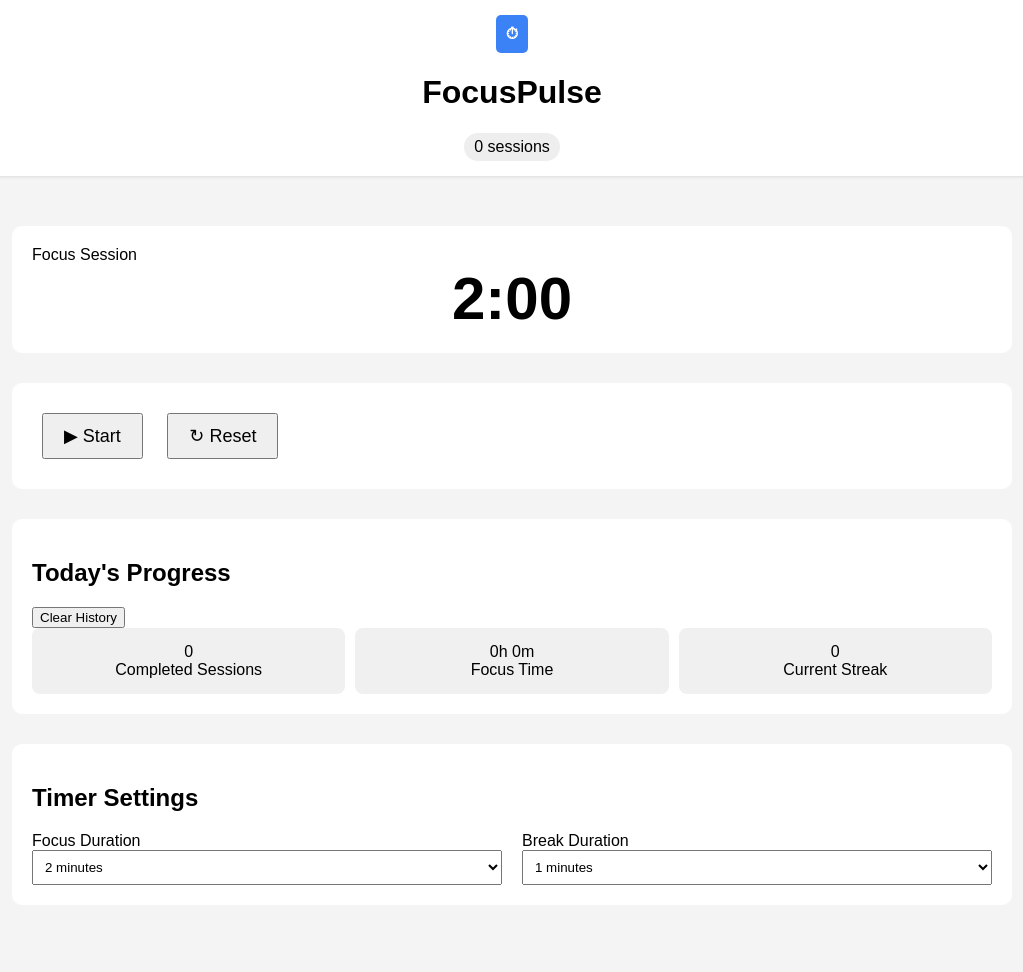
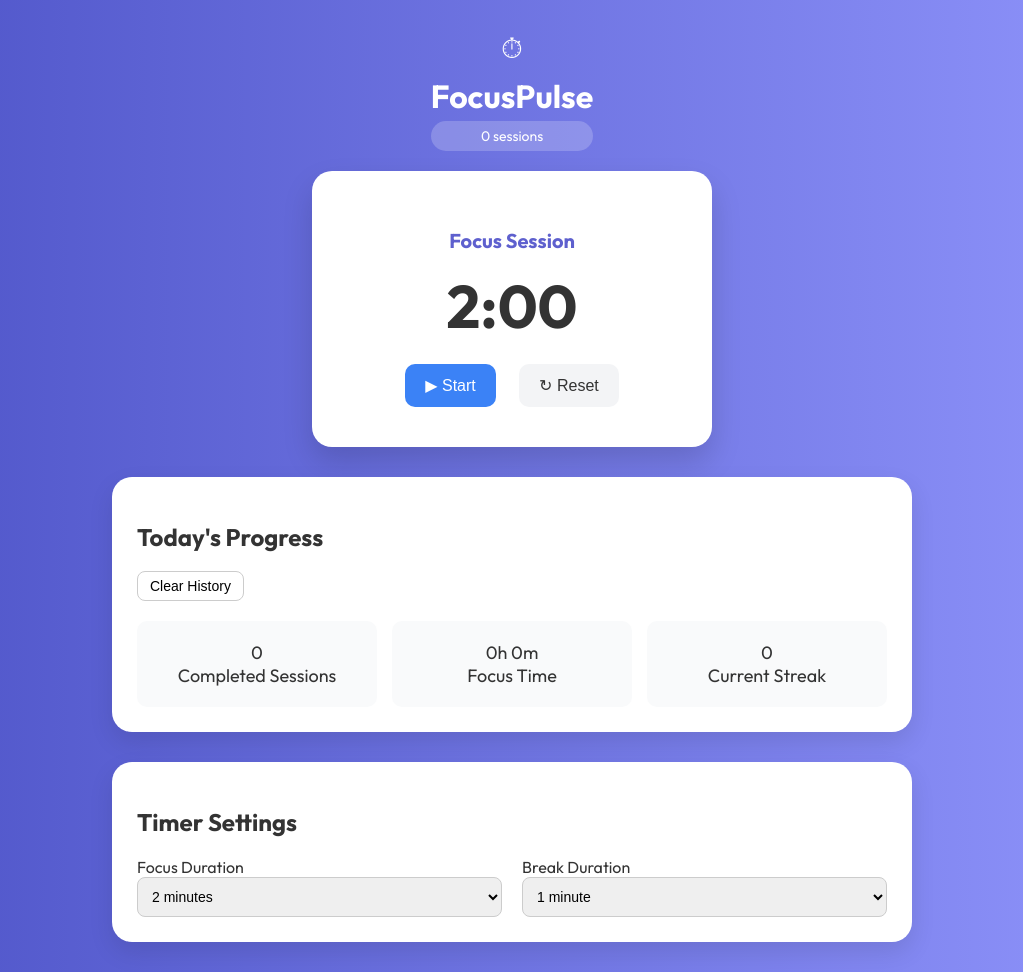
Before and after one commit to stevenlin0/csc325capstoneproject, a plain HTML site: page Stopwatch.html in a window 1280 px wide. Shown: the whole page, without its empty margins (128-1151 px from the left). Drawn offline with Linux system fonts and the light colour scheme.

Commit message:
Implemented login and signup pages with localStorage support. Redesigned stopwatch UI with modern styling and interactive layout.

```diff
--- a/Stopwatch.html
+++ b/Stopwatch.html
@@ -1,117 +1,171 @@
 <!DOCTYPE html>
 <html lang="en">
 <head>
-  <meta charset="UTF-8">
-  <meta name="viewport" content="width=device-width, initial-scale=1.0">
+  <meta charset="UTF-8" />
+  <meta name="viewport" content="width=device-width, initial-scale=1.0"/>
   <title>FocusPulse</title>
+  <link href="https://fonts.googleapis.com/css2?family=Outfit:wght@400;600;700&display=swap" rel="stylesheet" />
   <style>
-    body {
-      font-family: Arial, sans-serif;
-      background: #f4f4f4;
-      margin: 0;
-      padding: 0;
+    * {
+      box-sizing: border-box;
     }
 
-    header, footer {
-      background: white;
-      padding: 15px;
-      text-align: center;
-      box-shadow: 0 1px 3px rgba(0,0,0,0.1);
+    body {
+      margin: 0;
+      font-family: 'Outfit', sans-serif;
+      background: linear-gradient(to right, #4e54c8, #8f94fb);
+      color: #333;
+      display: flex;
+      flex-direction: column;
+      align-items: center;
+      padding: 30px;
     }
 
-    .container {
-      max-width: 1000px;
-      margin: auto;
-      padding: 20px;
+    header {
+      text-align: center;
+      color: #fff;
+      margin-bottom: 20px;
     }
 
-    .logo-icon {
-      background: #3b82f6;
-      color: #fff;
-      display: inline-block;
-      padding: 10px;
-      border-radius: 5px;
-      font-weight: bold;
+    header h1 {
+      font-size: 32px;
+      margin: 10px 0 5px;
     }
 
     .session-badge {
-      background: #eee;
-      display: inline-block;
-      padding: 5px 10px;
-      border-radius: 9999px;
+      background: rgba(255,255,255,0.2);
+      padding: 6px 16px;
+      border-radius: 999px;
+      font-size: 14px;
+      color: #fff;
+      font-weight: 500;
     }
 
-    .timer-section, .controls, .progress-section, .settings-section {
-      margin: 30px 0;
+    .timer-section {
       background: white;
-      padding: 20px;
-      border-radius: 10px;
+      padding: 40px 30px;
+      border-radius: 20px;
+      text-align: center;
+      width: 100%;
+      max-width: 400px;
+      box-shadow: 0 15px 30px rgba(0,0,0,0.15);
+    }
+
+    .timer-section h2 {
+      font-size: 20px;
+      color: #5e60ce;
+      margin-bottom: 15px;
     }
 
     .timer {
       font-size: 60px;
       font-weight: bold;
-      text-align: center;
+      color: #333;
+      margin-bottom: 20px;
     }
 
     .controls button {
-      padding: 10px 20px;
-      margin: 10px;
-      font-size: 18px;
+      padding: 12px 20px;
+      font-size: 16px;
+      border: none;
+      border-radius: 10px;
+      cursor: pointer;
+      margin: 0 10px;
+      transition: 0.3s;
+    }
+
+    .start-btn {
+      background-color: #3b82f6;
+      color: #fff;
+    }
+
+    .reset-btn {
+      background-color: #f3f4f6;
+      color: #333;
+    }
+
+    .controls button:hover {
+      transform: translateY(-2px);
+    }
+
+    .section-box {
+      background: white;
+      padding: 25px;
+      border-radius: 20px;
+      width: 100%;
+      max-width: 800px;
+      margin-top: 30px;
+      box-shadow: 0 10px 25px rgba(0,0,0,0.1);
     }
 
     .progress-grid {
       display: flex;
-      gap: 10px;
       justify-content: space-around;
+      text-align: center;
+      margin-top: 20px;
+      gap: 15px;
       flex-wrap: wrap;
     }
 
     .progress-card {
-      background: #f0f0f0;
-      padding: 15px;
+      background: #f9fafb;
+      padding: 20px;
+      border-radius: 10px;
+      flex: 1 1 200px;
+      font-size: 18px;
+    }
+
+    select {
+      padding: 10px;
+      width: 100%;
       border-radius: 8px;
-      flex: 1 1 200px;
-      text-align: center;
+      border: 1px solid #ccc;
+      font-size: 14px;
     }
 
     .settings-grid {
       display: flex;
+      flex-wrap: wrap;
       gap: 20px;
-      flex-wrap: wrap;
+      margin-top: 15px;
     }
 
     .form-group {
-      flex: 1;
+      flex: 1 1 200px;
     }
 
-    select {
-      width: 100%;
-      padding: 8px;
+    button#clear-history-btn {
+      background-color: transparent;
+      border: 1px solid #ccc;
+      padding: 6px 12px;
+      font-size: 14px;
+      border-radius: 8px;
+      cursor: pointer;
+    }
+
+    button#clear-history-btn:hover {
+      background: #f3f3f3;
     }
   </style>
 </head>
 <body>
+
 <header>
-    <div class="logo-icon">⏱</div>
+  <div class="logo-icon" style="font-size: 28px;">⏱</div>
   <h1>FocusPulse</h1>
-    <div class="session-badge">
-      <span id="session-count">0</span> sessions
-    </div>
+  <div class="session-badge"><span id="session-count">0</span> sessions</div>
 </header>
 
-  <main class="container">
-    <section class="timer-section">
-      <div id="status-text">Focus Session</div>
+<div class="timer-section">
+  <h2 id="status-text">Focus Session</h2>
   <div id="timer-display" class="timer">25:00</div>
-    </section>
+  <div class="controls">
+    <button id="start-pause-btn" class="start-btn">▶ Start</button>
+    <button id="reset-btn" class="reset-btn">↻ Reset</button>
+  </div>
+</div>
 
-    <section class="controls">
-      <button id="start-pause-btn"> ▶ Start</button>
-      <button id="reset-btn">↻ Reset</button>
-    </section>
-
-    <section class="progress-section">
+<div class="section-box">
   <h2>Today's Progress</h2>
   <button id="clear-history-btn">Clear History</button>
   <div class="progress-grid">
@@ -128,128 +182,131 @@
       <div>Current Streak</div>
     </div>
   </div>
-    </section>
+</div>
 
-    <section class="settings-section">
+<div class="section-box">
   <h2>Timer Settings</h2>
   <div class="settings-grid">
     <div class="form-group">
-          <label>Focus Duration</label>
+      <label for="focus-duration">Focus Duration</label>
       <select id="focus-duration">
-            <option value="25">2 minutes</option>
+        <option value="2">2 minutes</option>
+        <option value="25">25 minutes</option>
         <option value="30">30 minutes</option>
         <option value="45">45 minutes</option>
         <option value="60">60 minutes</option>
       </select>
     </div>
     <div class="form-group">
-          <label>Break Duration</label>
+      <label for="break-duration">Break Duration</label>
       <select id="break-duration">
-            <option value="5">1 minutes</option>
+        <option value="1">1 minute</option>
+        <option value="5">5 minutes</option>
         <option value="10">10 minutes</option>
         <option value="15">15 minutes</option>
       </select>
     </div>
   </div>
-    </section>
-  </main>
-
+</div>
 
 <script>
-    let focusMins = 2
-    let breakMins = 1
-    let isRunning = false
-    let isFocus = true
-    let timeLeft = focusMins * 60
-    let interval
-    let sessions = 0
-    let streak = 0
-    let totalTime = 0
+  let focusMins = 2;
+  let breakMins = 1;
+  let isRunning = false;
+  let isFocus = true;
+  let timeLeft = focusMins * 60;
+  let interval;
+  let sessions = 0;
+  let streak = 0;
+  let totalTime = 0;
 
-    const timerEl = document.getElementById('timer-display')
-    const startBtn = document.getElementById('start-pause-btn')
-    const resetBtn = document.getElementById('reset-btn')
-    const statusText = document.getElementById('status-text')
-    const completedSessions = document.getElementById('completed-sessions')
-    const focusTime = document.getElementById('focus-time')
-    const currentStreak = document.getElementById('current-streak')
+  const timerEl = document.getElementById('timer-display');
+  const startBtn = document.getElementById('start-pause-btn');
+  const resetBtn = document.getElementById('reset-btn');
+  const statusText = document.getElementById('status-text');
+  const completedSessions = document.getElementById('completed-sessions');
+  const focusTime = document.getElementById('focus-time');
+  const currentStreak = document.getElementById('current-streak');
+  const sessionCount = document.getElementById('session-count');
 
   document.getElementById('focus-duration').onchange = (e) => {
-      focusMins = parseInt(e.target.value)
+    focusMins = parseInt(e.target.value);
     if (isFocus && !isRunning) {
-        timeLeft = focusMins * 60
-        updateDisplay()
+      timeLeft = focusMins * 60;
+      updateDisplay();
     }
   }
 
   document.getElementById('break-duration').onchange = (e) => {
-      breakMins = parseInt(e.target.value)
+    breakMins = parseInt(e.target.value);
     if (!isFocus && !isRunning) {
-        timeLeft = breakMins * 60
-        updateDisplay()
+      timeLeft = breakMins * 60;
+      updateDisplay();
     }
   }
 
   startBtn.onclick = () => {
     if (isRunning) {
-        clearInterval(interval)
-        startBtn.textContent = '▶ Start'
-        isRunning = false
+      clearInterval(interval);
+      startBtn.textContent = '▶ Start';
+      isRunning = false;
     } else {
-        startBtn.textContent = '⏸ Pause'
-        isRunning = true
+      startBtn.textContent = '⏸ Pause';
+      isRunning = true;
       interval = setInterval(() => {
-          timeLeft--
-          updateDisplay()
-          if (timeLeft <= 0) finishSession()
-        }, 1000)
+        timeLeft--;
+        updateDisplay();
+        if (timeLeft <= 0) finishSession();
+      }, 1000);
     }
   }
 
   resetBtn.onclick = () => {
-      clearInterval(interval)
-      isRunning = false
-      timeLeft = (isFocus ? focusMins : breakMins) * 60
-      startBtn.textContent = '▶ Start'
-      updateDisplay()
+    clearInterval(interval);
+    isRunning = false;
+    timeLeft = (isFocus ? focusMins : breakMins) * 60;
+    startBtn.textContent = '▶ Start';
+    updateDisplay();
   }
 
   document.getElementById('clear-history-btn').onclick = () => {
-      sessions = 0; streak = 0; totalTime = 0
-      updateStats()
+    sessions = 0; streak = 0; totalTime = 0;
+    updateStats();
   }
 
   function finishSession() {
-      clearInterval(interval)
-      isRunning = false
+    clearInterval(interval);
+    isRunning = false;
     if (isFocus) {
-        sessions++
-        totalTime += focusMins * 60
-        streak++
+      sessions++;
+      totalTime += focusMins * 60;
+      streak++;
     } else {
-
+      // reset or change mood after break
     }
-      isFocus = !isFocus
-      timeLeft = (isFocus ? focusMins : breakMins) * 60
-      statusText.textContent = isFocus ? 'Focus Session' : 'Break Time'
-      updateStats()
-      updateDisplay()
+    isFocus = !isFocus;
+    timeLeft = (isFocus ? focusMins : breakMins) * 60;
+    statusText.textContent = isFocus ? 'Focus Session' : 'Break Time';
+    updateStats();
+    updateDisplay();
   }
 
   function updateDisplay() {
-      let min = Math.floor(timeLeft / 60)
-      let sec = timeLeft % 60
-      timerEl.textContent = `${min}:${sec < 10 ? '0'+sec : sec}`
+    let min = Math.floor(timeLeft / 60);
+    let sec = timeLeft % 60;
+    timerEl.textContent = `${min}:${sec < 10 ? '0'+sec : sec}`;
   }
 
   function updateStats() {
-      completedSessions.textContent = sessions
-      focusTime.textContent = `${Math.floor(totalTime/3600)}h ${Math.floor((totalTime%3600)/60)}m`
-      currentStreak.textContent = streak
+    completedSessions.textContent = sessions;
+    sessionCount.textContent = sessions;
+    focusTime.textContent = `${Math.floor(totalTime/3600)}h ${Math.floor((totalTime%3600)/60)}m`;
+    currentStreak.textContent = streak;
   }
 
-    updateDisplay()
-    updateStats()
+  updateDisplay();
+  updateStats();
 </script>
+
 </body>
 </html>
```
Also changed, not shown: ui/signup.html (+22 -5 lines). Lines whose indentation alone changed are shown as unchanged.
